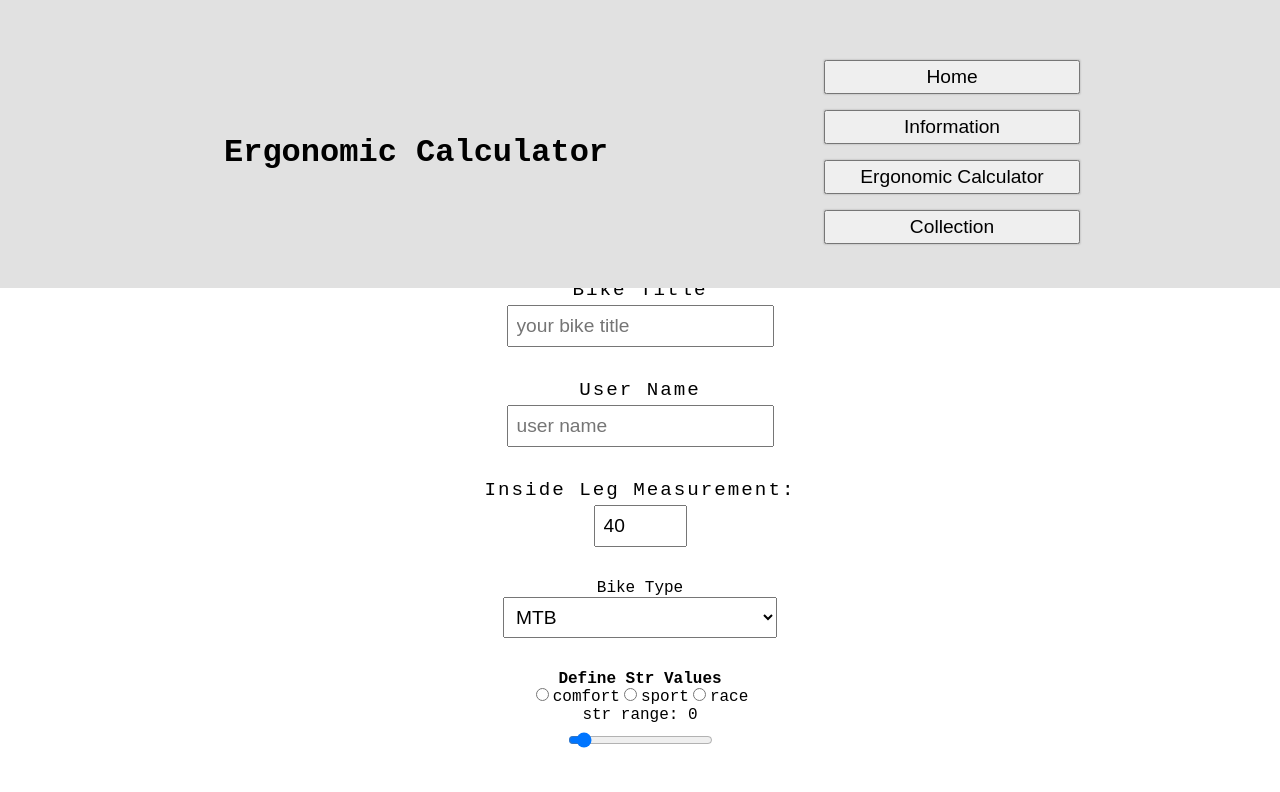
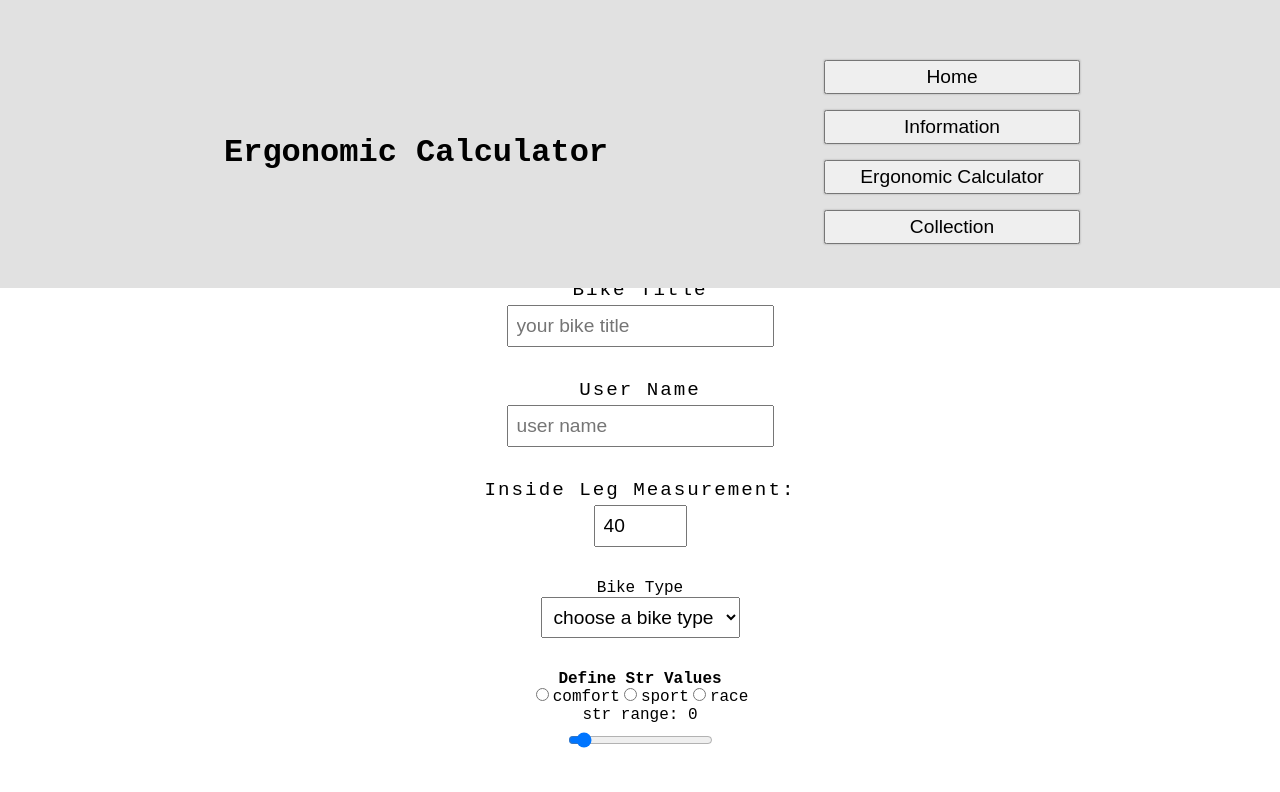
Before and after one commit to thisKonrad/bike_geometry, a Next.js app: page /calculator_ergo in a window 1280 px wide. Shown: the top 792 px of the page. Built offline with nearby package versions, Linux system fonts and the light colour scheme.

Commit message:
ready for detail card

```diff
--- a/components/FrameSize/index.jsx
+++ b/components/FrameSize/index.jsx
@@ -23,12 +23,13 @@ return (<>
       <p className='form_tag'>Bike Type</p>
     <select
     name='bikeType'
-    defaultValue='mtb'
+    defaultValue=''
     >
      <option value=''>choose a bike type</option>
-      <option value='mtb'>MTB</option>
-      <option value='race'>Race Bike</option>
-      <option value='city'>City, Cross or Trekking Bike</option>
+      <option value='MTB'>MTB</option>
+      <option value='Race'>Race Bike</option>
+      <option value='City'>City Bike</option>
+      <option value='Trekking'>Trekking Bike</option>
     </select>
   </label>
 </div>
--- a/pages/calculator_ergo/index.jsx
+++ b/pages/calculator_ergo/index.jsx
@@ -93,20 +93,21 @@ export default function Calculator() {
 
      /* :::: calculate FRAMESIZE :::: */
       switch (data.bikeType) {
-      case 'race':
+      case 'Race':
         const raceFrameSize = Math.round(data.insideLeg * 0.66)
         data['frameSize']= raceFrameSize;
-        console.log('FrameSize: ',raceFrameSize)
         break;
-      case 'mtb':
+      case 'MTB':
         const mtbFrameSize = Math.round(data.insideLeg * 0.57)
         data['frameSize']= mtbFrameSize;
-        console.log('FrameSize: ',mtbFrameSize)
         break;
-      case 'city':
+      case 'City':
         const cityFrameSize = Math.round(data.insideLeg * 0.67)
         data['frameSize']= cityFrameSize;
-        console.log('FrameSize: ',cityFrameSize)
+        break;
+      case 'Trekking':
+        const trekkingFrameSize = Math.round(data.insideLeg * 0.67)
+        data['frameSize']= trekkingFrameSize;
         break;
       default:
         console.log('');
@@ -115,16 +116,16 @@ export default function Calculator() {
 
     /*:::: calculate TOPTUBE :::::*/
     const topTubeBase = data.insideLeg * 0.66;
-    if(data.bikeType === 'race'){
+    if(data.bikeType === 'Race'){
         const raceTopTube = Math.round(topTubeBase - 8);
           data['topTubeLength']=raceTopTube;
             console.log('topTubeLength: ',raceTopTube)}
-    if(data.bikeType === 'mtb'){
+    if(data.bikeType === 'MTB'){
       const mtbTopTube = Math.round(topTubeBase - 10);
           data['topTubeLength']=mtbTopTube;
           console.log('topTubeLength: ',mtbTopTube);
       }
-    else if(data.bikeType === 'city'){
+    else if(data.bikeType === 'City' && data.bikeType === 'Trekking'){
       const cityTopTube = Math.round(topTubeBase - 5);
          data['topTubeLength']=cityTopTube;
           console.log('topTubeLength: ',cityTopTube);
```
